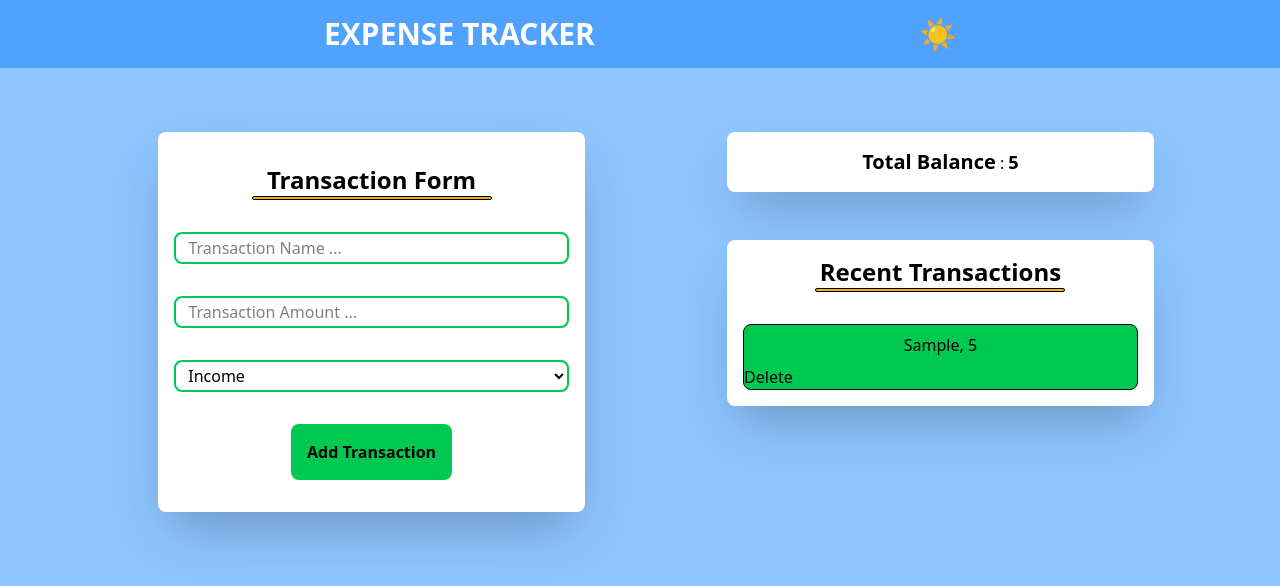
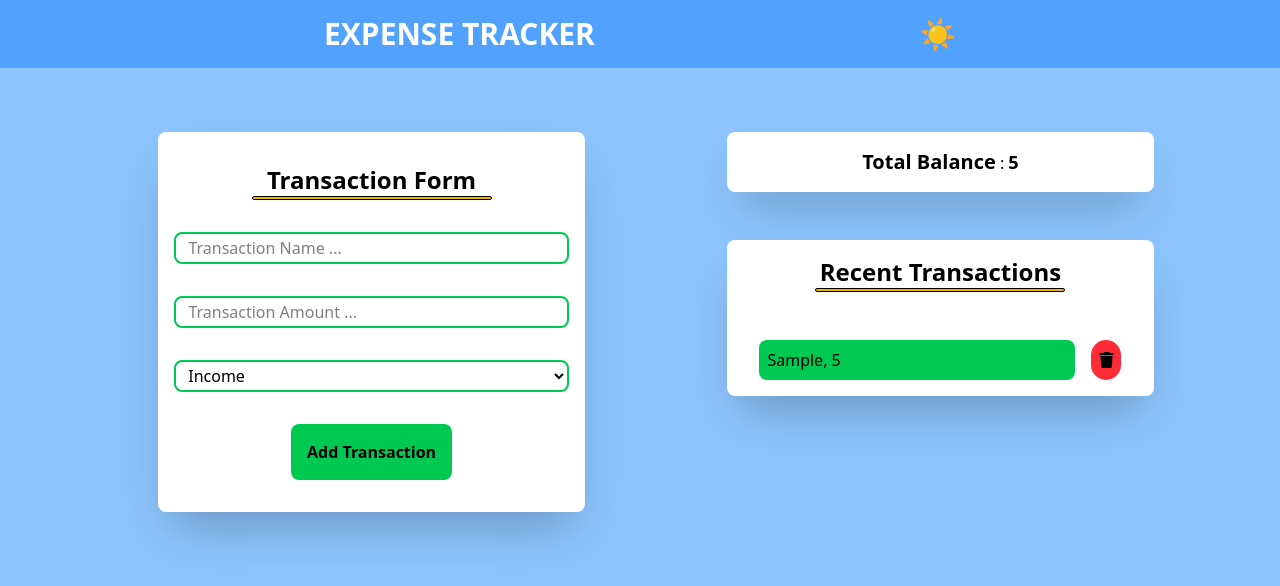
Before and after one commit to Dev-Garg-1/Expense-tracker, a React (Vite) app: page / in a window 1280 px wide. Both pictures are taken after typing "Sample", "5" into the empty fields and a click on the button "Add Transaction". Shown: the top 586 px of the page. Built offline with nearby package versions, Linux system fonts and the light colour scheme.

Commit message:
styled the delete button

```diff
--- a/package.json
+++ b/package.json
@@ -10,6 +10,7 @@
     "preview": "vite preview"
   },
   "dependencies": {
+    "@fortawesome/fontawesome-free": "^6.7.2",
     "@tailwindcss/vite": "^4.1.3",
     "react": "^19.0.0",
     "react-dom": "^19.0.0",
--- a/src/App.css
+++ b/src/App.css
@@ -1,2 +1,3 @@
 @import "tailwindcss";
+@import "@fortawesome/fontawesome-free/css/all.css";
 @custom-variant dark (&:where(.dark, .dark *));
--- a/src/components/TransactionList.jsx
+++ b/src/components/TransactionList.jsx
@@ -23,15 +23,22 @@ function TransactionList({transactions, ondeleteTransaction}) {
                         <div className='border-1 rounded-lg bg-yellow-500 h-1 w-[250px]'></div>
                     </div>
                         {transactions.map((tx, index) => (
-                            <div className={`border-1 rounded-lg mt-4 ${tx.type === 'income' ? 'bg-green-500' : 'bg-red-500'}`} key={index}>
-                                <div className="text-center w-full p-2 overflow-hidden text-ellipsis">{tx.name}, {tx.amount}</div>
-                                <button
-                                    className='cursor-pointer'
-                                    onClick={() => ondeleteTransaction(tx.id)}
-                                >
-                                    Delete
-                                </button>
+                            <div className='flex justify-evenly items-center key={index}'>
+                                <div className={`rounded-lg mt-4 w-[80%] ${tx.type === 'income' ? 'bg-green-500' : 'bg-red-500'}`}>
+                                    <div className="p-2 overflow-hidden text-ellipsis">{tx.name}, {tx.amount}</div>
+                                </div>
+
+                                <div className='mt-4 bg-red-500 rounded-full p-2 transition duration-200 hover:scale-110'>
+                                    <button
+                                        className='cursor-pointer w-full h-full'
+                                        onClick={() => ondeleteTransaction(tx.id)}
+                                    >
+                                        <i class="fa fa-trash"></i>
+                                    </button>
+                                </div>
                             </div>
+
+
                         ))}
                 </div>
             )}
```
Also changed, not shown: 1 other file (tests, documents, lock files or other folders).
